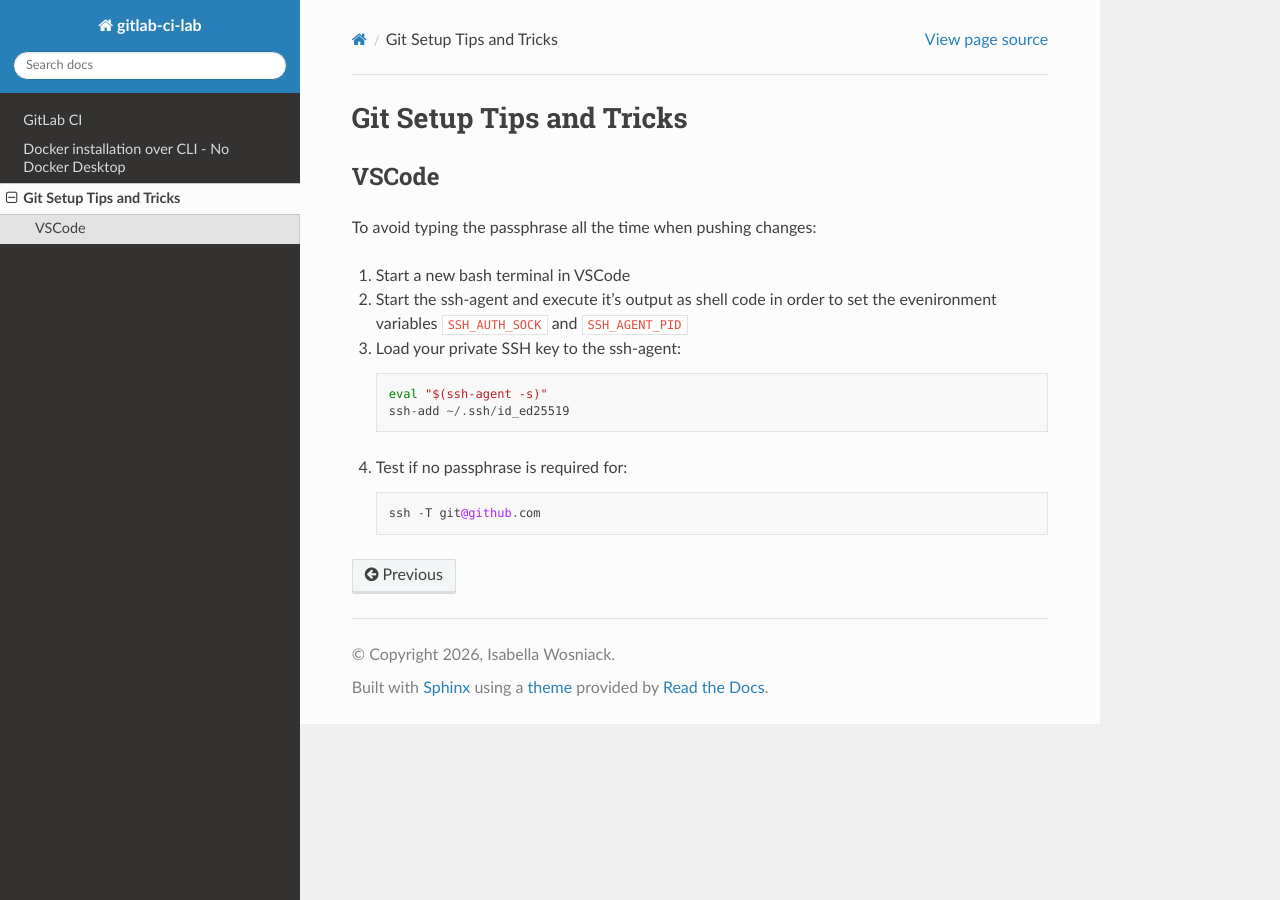
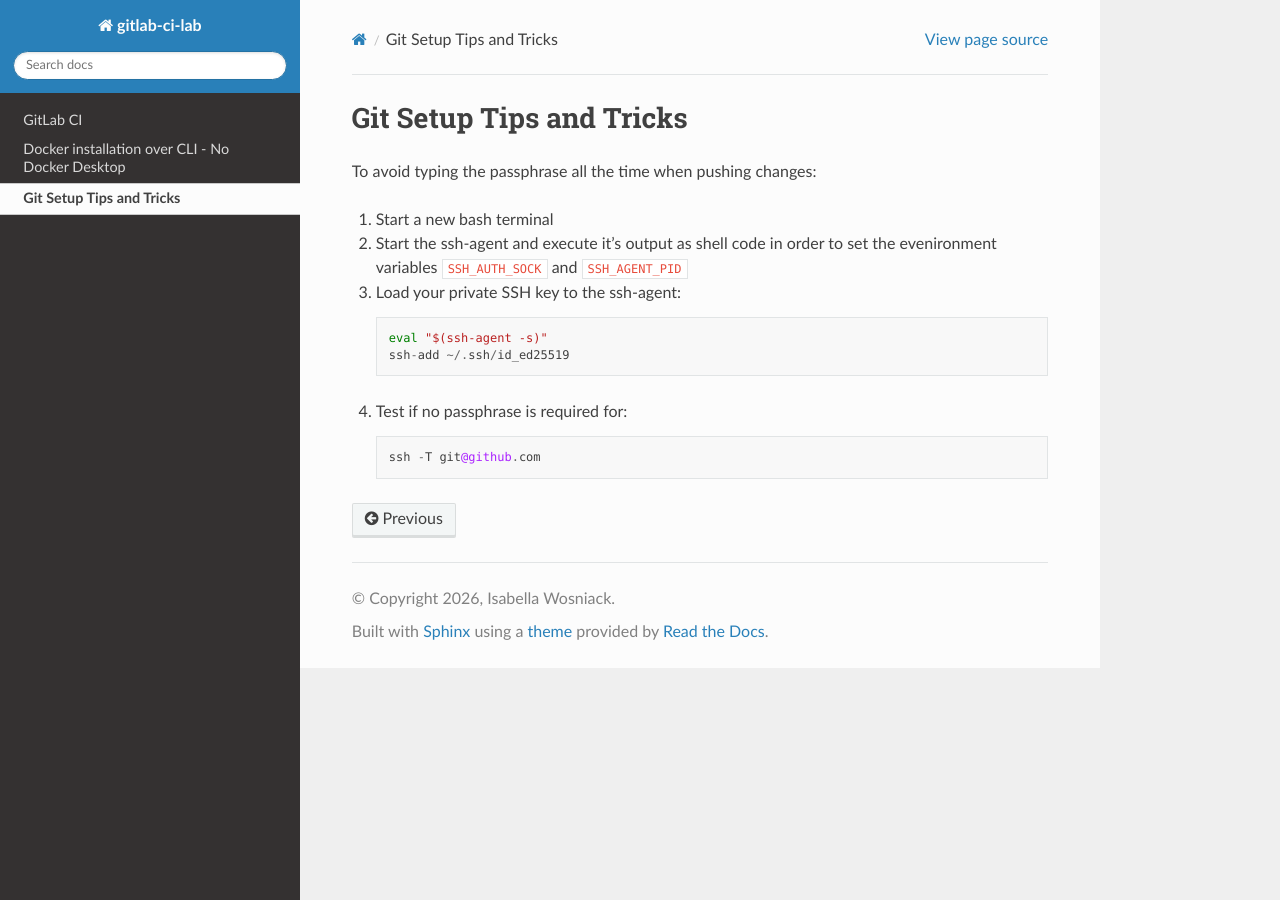
Before and after one commit to isawosniack/gitlab-ci-lab, a Sphinx documentation site: the page built from docs/git.rst, in a window 1280 px wide. Built offline with Sphinx 7.4.7 and the Read the Docs theme 3.1.0, drawn with Linux system fonts in a browser that asks for light colours.

Commit message:
update doc

```diff
--- a/docs/git.rst
+++ b/docs/git.rst
@@ -4,12 +4,9 @@
 Git Setup Tips and Tricks
 =========================
 
-VSCode
-======
-
 To avoid typing the passphrase all the time when pushing changes:
 
-1. Start a new bash terminal in VSCode
+1. Start a new bash terminal
 2. Start the ssh-agent and execute it's output as shell code in order to set the evenironment variables ``SSH_AUTH_SOCK`` and ``SSH_AGENT_PID``
 3. Load your private SSH key to the ssh-agent::
 
```
